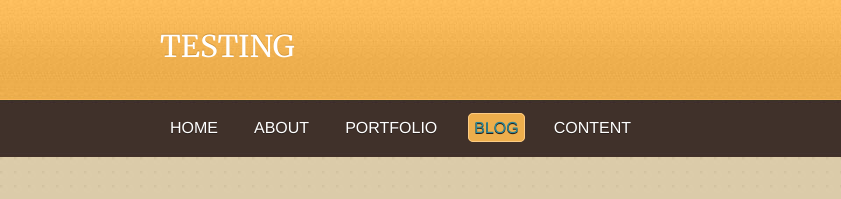
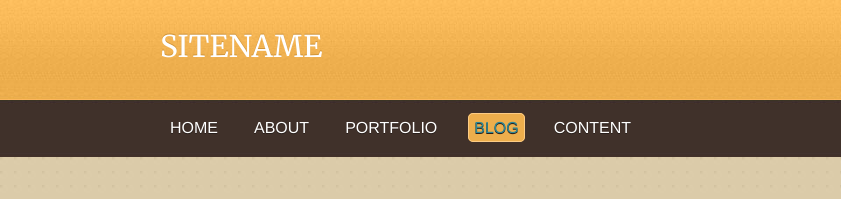
Before and after one commit to vikrant-fueled/HTML-Assignment-2, a plain HTML site: page index.html in a window 1280 px wide. Shown: the top 199 px of the page, 0-841 px from the left. Drawn offline with Linux system fonts and the light colour scheme.

Commit message:
Updated Build push

```diff
--- a/index.html
+++ b/index.html
@@ -6,7 +6,7 @@
     <head>
         <meta charset="utf-8">
         <meta http-equiv="X-UA-Compatible" content="IE=edge,chrome=1">
-        <title> test3 </title>
+        <title> SITENAME </title>
         <meta name="description" content="">
         <meta name="viewport" content="width=device-width">
         <!-- Place favicon.ico and apple-touch-icon.png in the root directory -->
@@ -20,7 +20,7 @@
 
     <!-- Start Header -->
     <header class="container_24">
-        <h1 class="grid_18 alpha"> <a href="#"> TESTING </a> </h1>
+        <h1 class="grid_18 alpha"> <a href="#"> SITENAME </a> </h1>
         <ul class="grid_6 omega" id="headSocial">
             <li><a href="#"><img src="images/icons/a51d6d21.facebook.png" alt="Facebook"></a></li>
             <li><a href="#"><img src="images/icons/5e68105a.dribble.png" alt="Dribble"></a></li>
```
